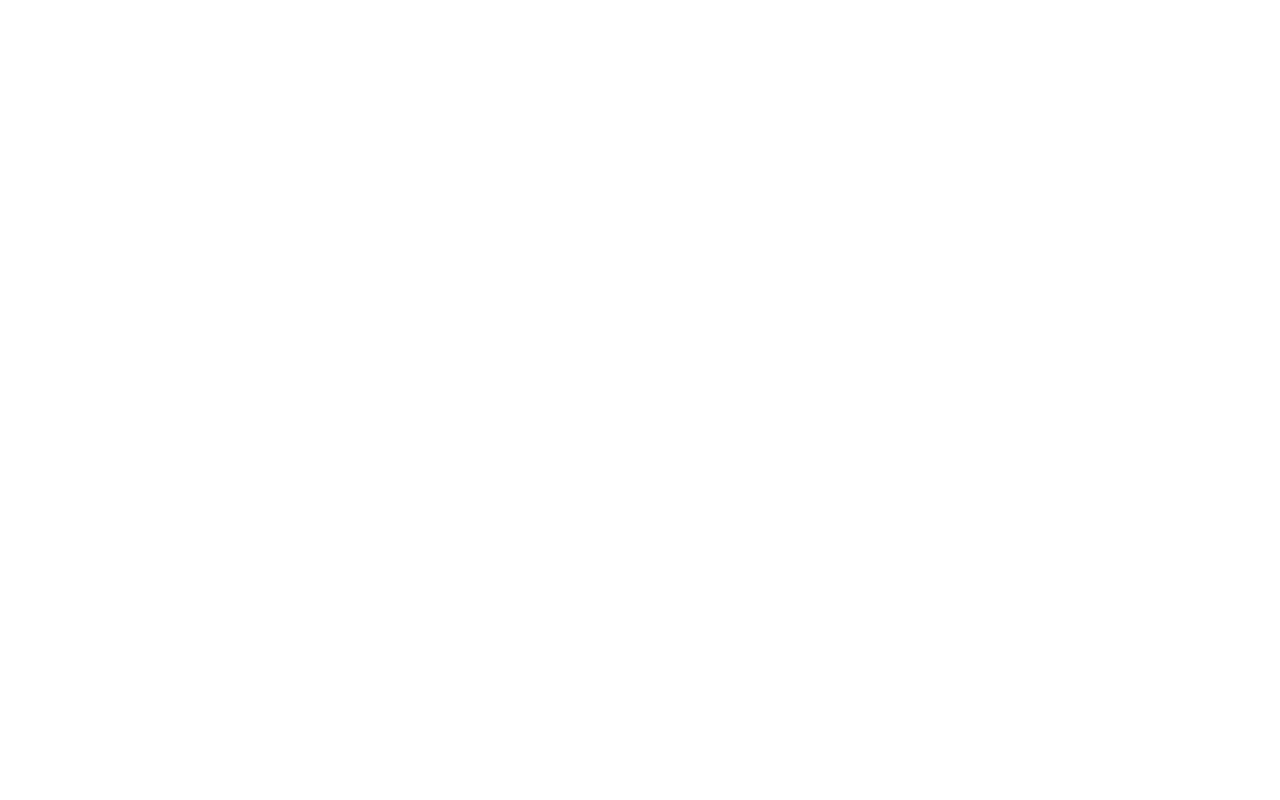
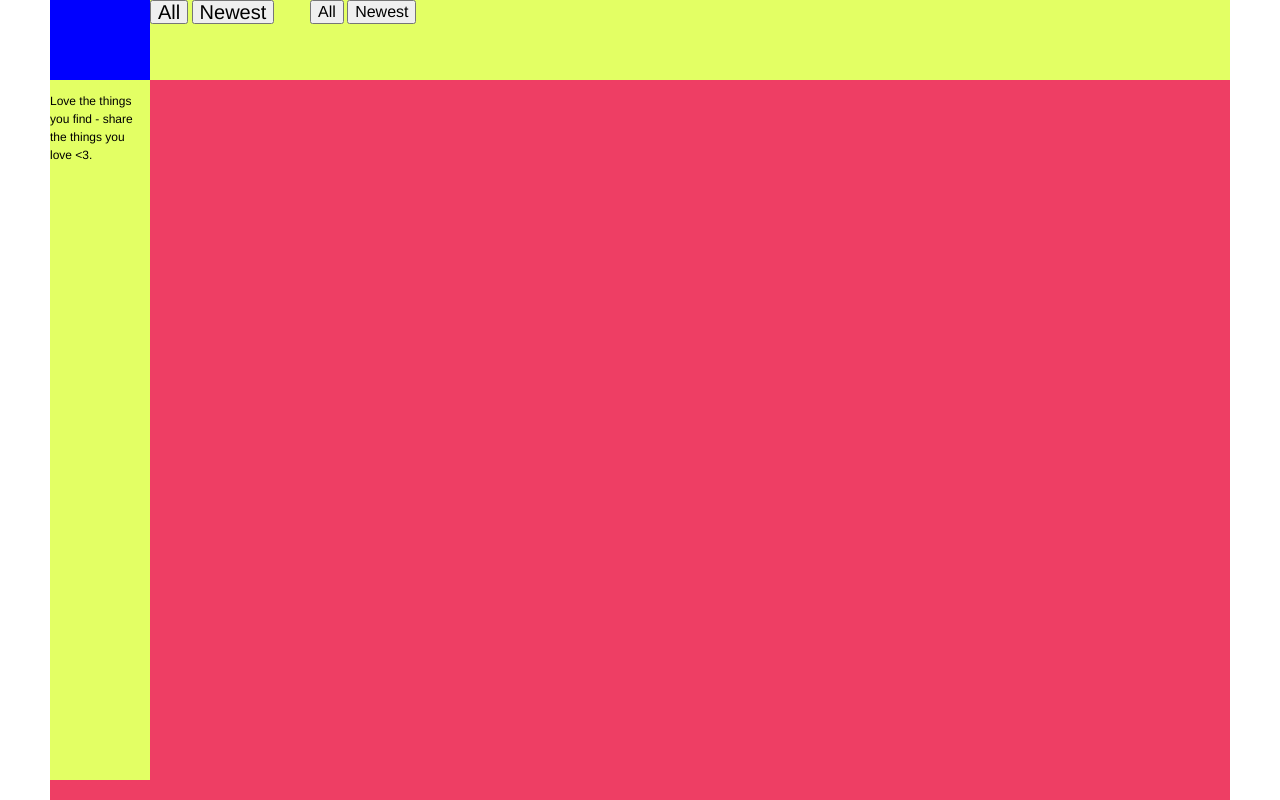
Before and after one commit to ahoegger/CasFeeGruppenArbeit, a plain HTML site: page index.html in a window 1280 px wide. Drawn offline with Linux system fonts and the light colour scheme.

Commit message:
initial contrib

```diff
--- a/css/blubber.css
+++ b/css/blubber.css
@@ -0,0 +1,73 @@
+* {
+	font: 12px/18px 'Helvetica',Arial,sans-serif;
+}
+
+#content {
+	position: absolute;
+	top: 0;
+	right: 50px;
+	bottom: 0;
+	left: 50px;
+	background: #ee3e64;
+}
+
+#header {
+	position: absolute;
+	top: 0px;
+	right: 0px;
+	left: 0px;
+	height: 80px;
+	background: #E3FF64;
+}
+#logo {
+	position: absolute;
+	top: 0px;
+	left: 0px;
+	height: 80px;
+	width: 100px;
+	background: blue;
+}
+#topCategories {
+	position: absolute;
+	top: 0px;
+	left: 100px;
+	width: 160 px;
+	height: 80px;
+}
+
+#favoriteCategories{
+	position: absolute;
+	top: 0px;
+	left: 260px;
+	right: 0px;
+	height: 80px;
+}
+#leftNavigation {
+	position: absolute;
+	top: 80px;
+	left: 0px;
+	bottom: 20px;
+	width: 100px;
+	background: #E3FF64;
+
+}
+
+Button.topCategory{
+	margin: 2px,2px;
+	font-size: 20px;
+}
+
+
+Button.topCategory.allTags{
+	/* icon here*/
+}
+
+Button.topCategory.newest{
+	/* icon here*/
+
+}
+
+Button.favorite{
+	margin: 2px,2px;
+	font-size: 16px;
+}
--- a/index.html
+++ b/index.html
@@ -2,13 +2,36 @@
         "http://www.w3.org/TR/xhtml1/DTD/xhtml1-strict.dtd">
 <html lang="en">
 <head>
-<meta charset='UTF-8'/>
+<meta charset='UTF-8' />
+<link rel="stylesheet" media="screen" href="css/blubber.css">
 <title>A title</title>
-<style type="css/blubber.css" />
 </head>
 <body>
-	<div id="box_1" class="box"></div>
-	<div id="box_2" class="box"></div>
-	<div id="box_3" class="box"></div>
+	<div id="content">
+		<div id="header">
+			<!--  logo -->
+			<div id="logo"></div>
+			<div id="topCategories">
+				<button class="topCategory allTags" name="Klickmich" type="button">
+				All
+				</button>
+				<button class="topCategory newest" name="Klickmich" type="button">
+				Newest
+				</button>
+			</div>
+			<div id="favoriteCategories">
+				<button class="favorite" name="Klickmich" type="button">
+				All
+				</button>
+				<button class="favorite" name="Klickmich" type="button">
+				Newest
+				</button>
+			</div>
+		</div>
+		<div id="leftNavigation">
+			<p>Love the things you find - share the things you love <3.</p>
+		</div>
+
+	</div>
 </body>
 </html>
```
Also changed, not shown: 1 other file.
